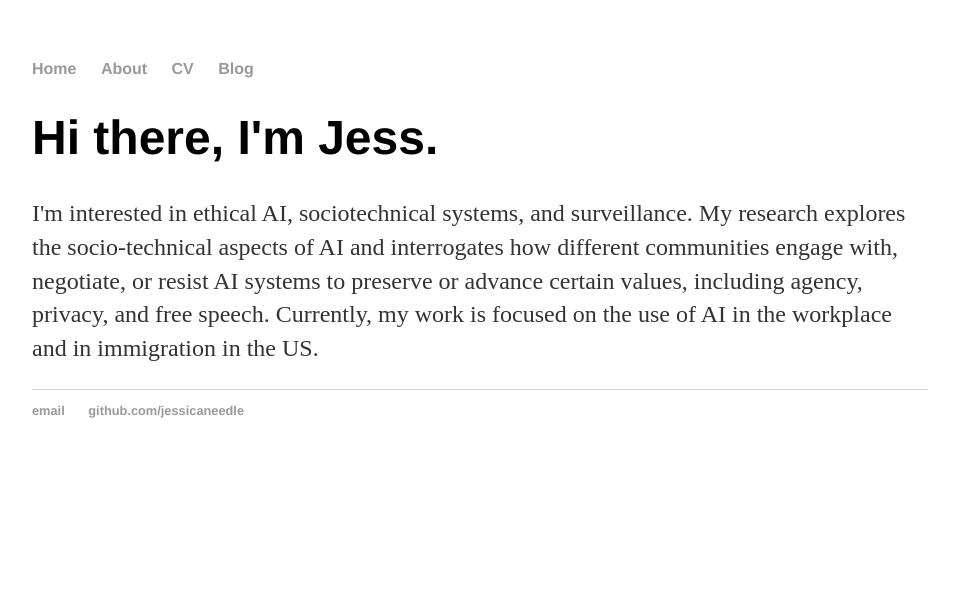
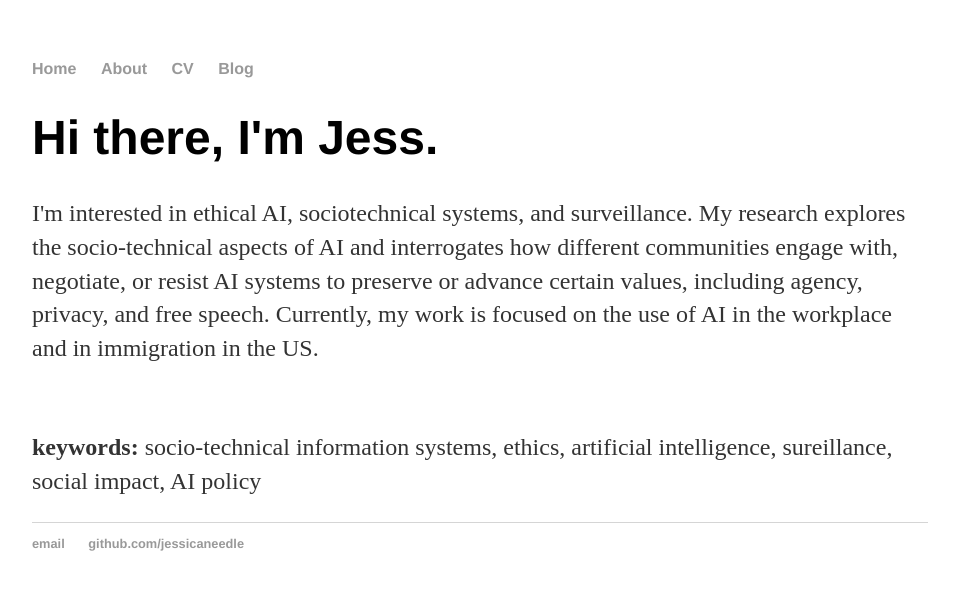
Before and after one commit to jessicaneedle/jessicaneedle.github.io, a Jekyll site: the page built from index.html, in a window 1280 px wide. Shown: the top 590 px of the page, without its empty margins (160-1119 px from the left). Built offline with Jekyll 4.4.1, drawn with Linux system fonts in a browser that asks for light colours.

Commit message:
Update index.html
edit blurb - add keywords

```diff
--- a/index.html
+++ b/index.html
@@ -8,4 +8,7 @@ title: Jessica Needle
 	socio-technical aspects of AI and interrogates how different communities engage with, negotiate, or resist
 	AI systems to preserve or advance certain values, including agency, privacy, and free speech. Currently, my
 	work is focused on the use of AI in the workplace and in immigration in the US.</p>
+<br>
+	<p><b>keywords:</b> socio-technical information systems, ethics, artificial intelligence, sureillance, social impact, AI policy</p>
+
 </div><!-- /.blurb -->
```
